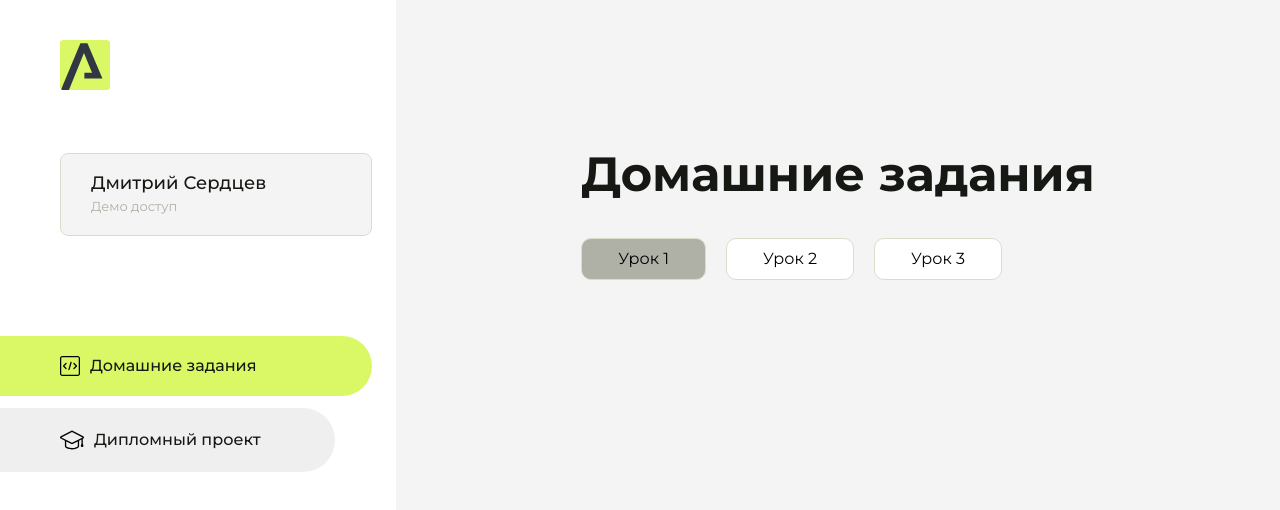
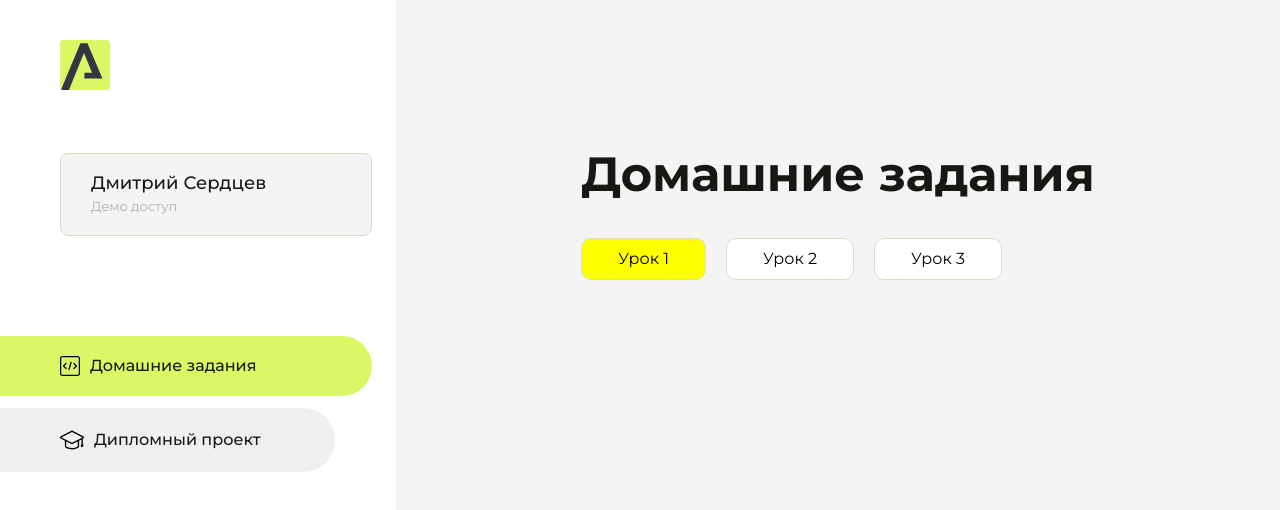
Before and after one commit to Xenoslogic/aroken-demo, a plain HTML site: page index.html in a window 1280 px wide. In both pictures the pointer is over the item "Урок 1". Drawn offline with Linux system fonts and the light colour scheme.

Commit message:
Update style.css

```diff
--- a/src/style.css
+++ b/src/style.css
@@ -164,7 +164,7 @@ body.overflow {
 }
 
 .content__list-item:hover,.content__list-diplom:hover {
-    background-color: #AFB1A7;
+    background-color: yellow;
 }
 
 li a {
@@ -289,4 +289,5 @@ li a {
     .sidebar__user {
         margin-left: 0;
     }
+
 }
```
